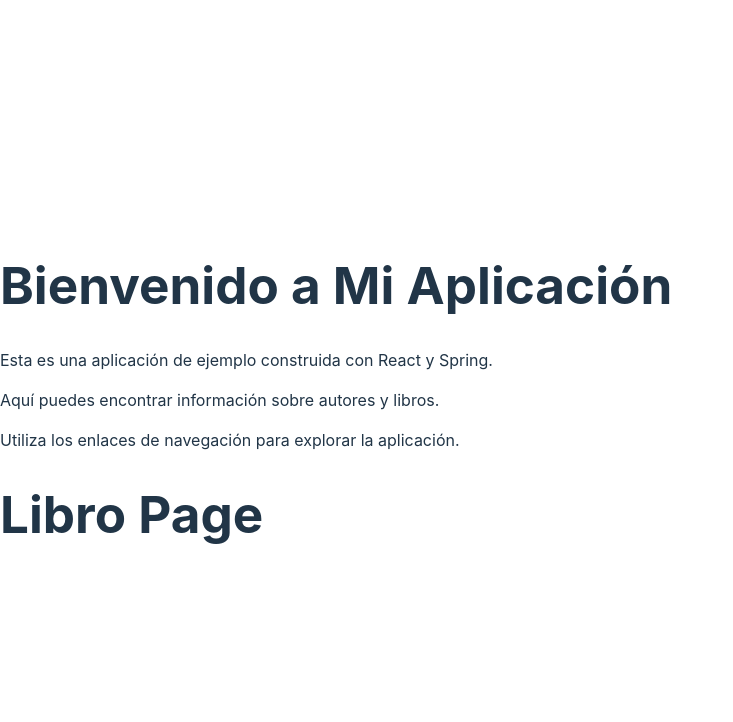
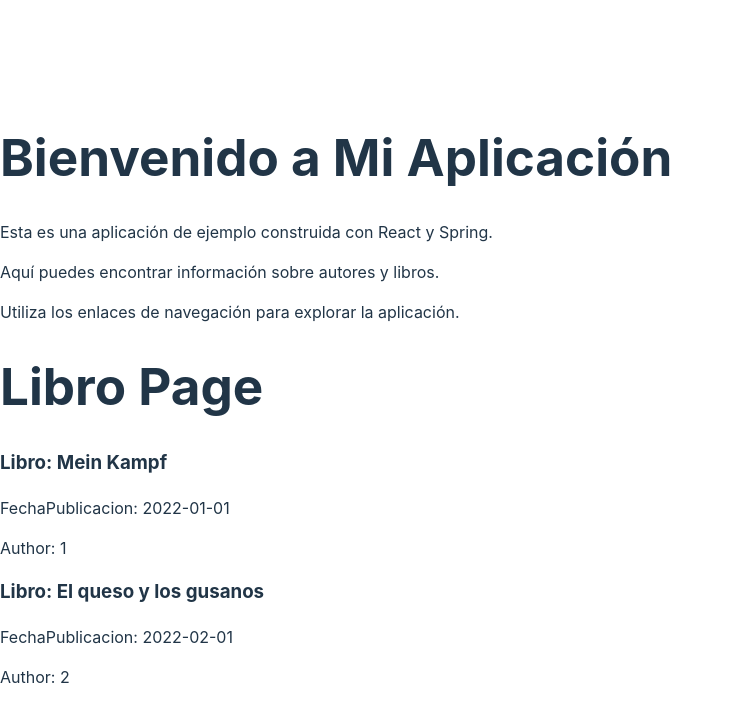
Before and after one commit to ICESI-PI1/taller-4-react-equipo-5, a React (Vite) app: page /libro in a window 1280 px wide. Shown: the top 722 px of the page, without its empty margins (0-733 px from the left). Built offline with nearby package versions, Linux system fonts and the light colour scheme.

Commit message:
update: add some data to test

```diff
--- a/src/components/Author.jsx
+++ b/src/components/Author.jsx
@@ -3,7 +3,7 @@
 function Author({author}) {
     return (
         <div>
-            <h3>Author: {author.name}</h3>
+            <h3>Author: {author.nombre}</h3>
             <p>Nacionalidad: {author.nacionalidad}</p>
         </div>
     )
--- a/src/components/AuthorForm.jsx
+++ b/src/components/AuthorForm.jsx
@@ -1,6 +1,9 @@
 import React, { useState, useEffect } from 'react';
 
-function AuthorForm({ authorToEdit, onAddOrEditAuthor }) {
+
+const authorToEdit={id: 1, nombre: 'Vegeta777', nacionalidad: 'Venus'}
+
+function AuthorForm({ authorToEdit2, onAddOrEditAuthor }) {
   const [authorData, setAuthorData] = useState({ nombre: '', nacionalidad: '' });
 
   useEffect(() => {
--- a/src/components/Libro.jsx
+++ b/src/components/Libro.jsx
@@ -3,7 +3,7 @@
 function Libro({ libro }) {
     return (
         <div>
-        <h3>Libro: {libro.nombre}</h3>
+        <h3>Libro: {libro.titulo}</h3>
         <p>FechaPublicacion: {libro.fechaPublicacion}</p>
         <p>Author: {libro.autorId}</p>
         </div>
--- a/src/pages/AuthorPage.jsx
+++ b/src/pages/AuthorPage.jsx
@@ -1,5 +1,10 @@
 import React, { useState, useEffect } from 'react';
 import Author from '../components/Author';
+
+
+const exampleAuthors = [
+  { id: 1, nombre: 'Luka Vicenzo Qochiolla', nacionalidad: 'Marte' },
+  { id: 2, nombre: 'Ibrahimovi©', nacionalidad: 'Sol' },]
 
 function AuthorPage() {
   const [authors, setAuthors] = useState([]);
@@ -11,7 +16,7 @@
   return (
     <div>
       <h1>Authors</h1>
-      {authors.map(author => (
+      {exampleAuthors.map(author => (
         <Author key={author.id} author={author} />
       ))}
     </div>
--- a/src/pages/LibroPage.jsx
+++ b/src/pages/LibroPage.jsx
@@ -1,5 +1,13 @@
 import React, { useState, useEffect } from "react";
 import Libro from "../components/Libro";
+
+
+const exampleBooks = [
+    { id: 1, titulo: 'Mein Kampf', fechaPublicacion: '2022-01-01', autorId: 1 },
+    { id: 2, titulo: 'El queso y los gusanos', fechaPublicacion: '2022-02-01', autorId: 2 },
+    // ...
+  ];
+
 function LibroPage() {
     const [libro, setLibro] = useState([]);
 
@@ -10,7 +18,7 @@
     return (
         <div>
             <h1>Libro Page</h1>
-            {libro.map((libro) => (
+            {exampleBooks.map((libro) => (
                 <Libro key={libro.id} libro={libro} />
             ))}
         </div>
```
